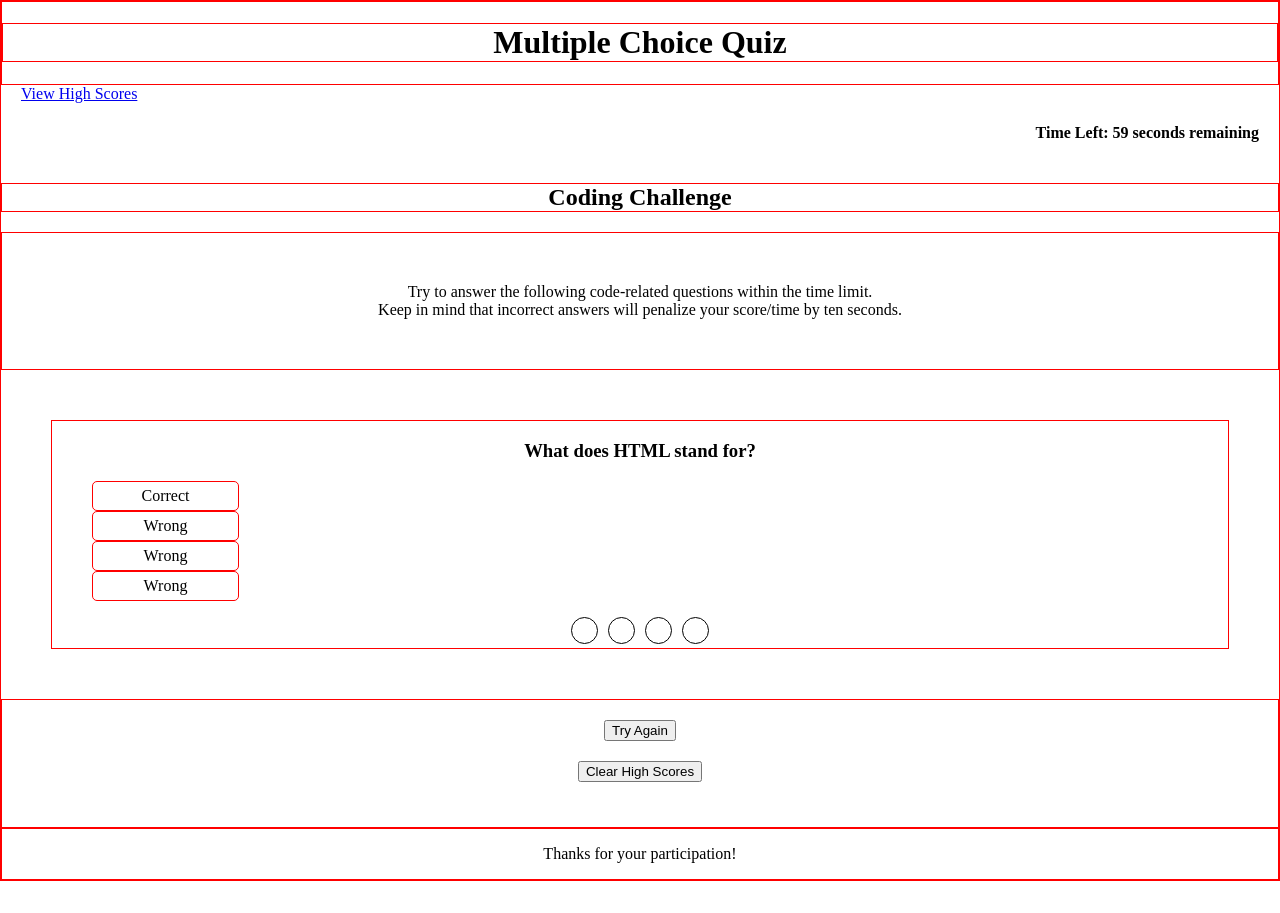
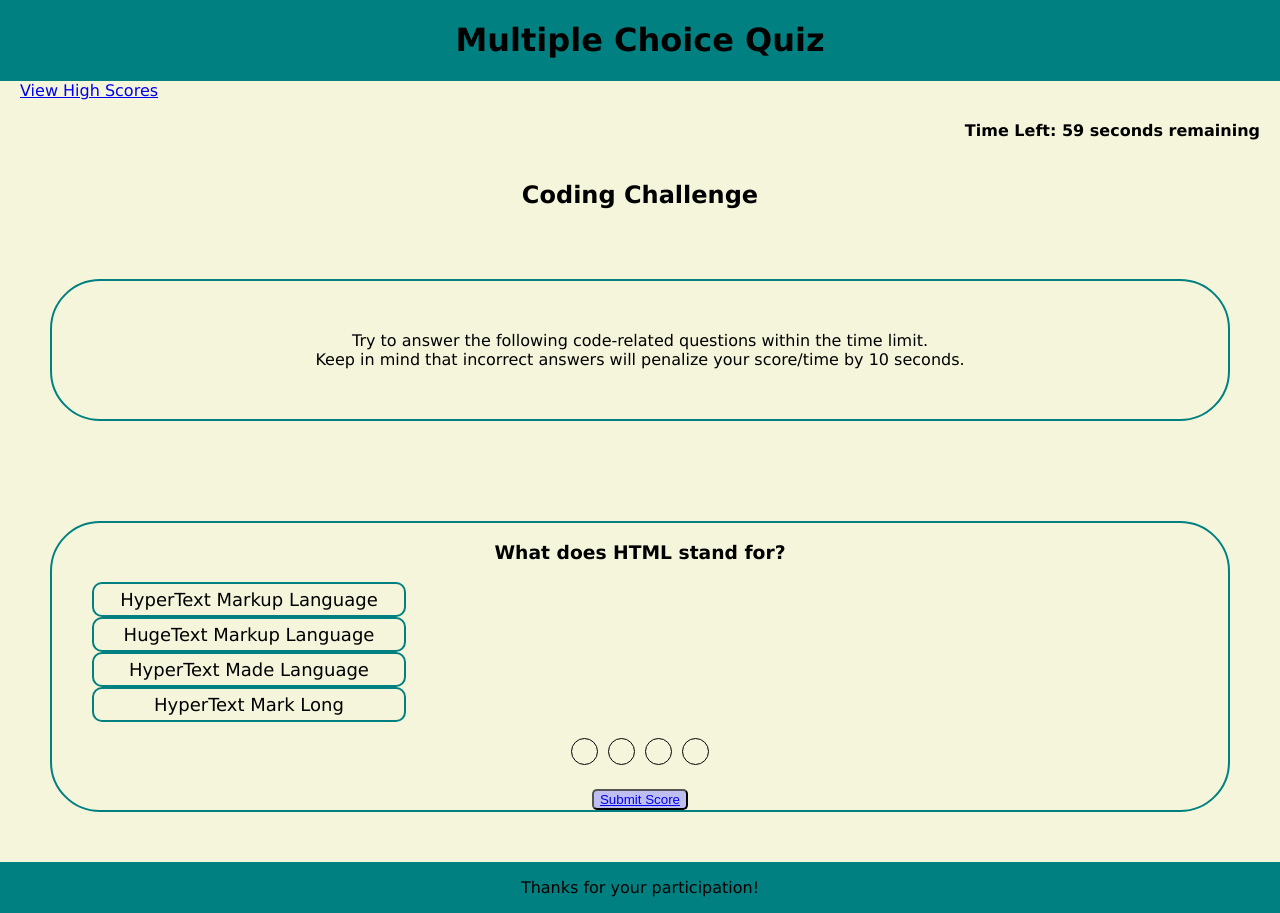
Before and after one commit to PMengler/Multiple-Choice-Quiz, a plain HTML site: page index.html in a window 1280 px wide. Both pictures are taken after a click on the button "Start Quiz". Before the commit the page ends 881 px from the top, so only its background shows below. Drawn offline with Linux system fonts and the light colour scheme.

Commit message:
almost done. added lots of javascript and css

```diff
--- a/assets/css/style.css
+++ b/assets/css/style.css
@@ -2,18 +2,27 @@ body {
     display: flex;
     flex-flow: column wrap;
     margin: 0 auto;
-    border: red 1px solid;
+    /* border: red 1px solid; */
     flex-direction: space-between;
+    background-color: beige;
+    font-family: 'Lucida Sans', 'Lucida Sans Regular', 'Lucida Grande', 'Lucida Sans Unicode', Geneva, Verdana, sans-serif;
 }
 
 header {
-    border: red 1px solid;
+    /* border: red 1px solid; */
+    background-color: teal;
 }
 
-h1,
+h1 {
+    text-align: center;
+    /* border: red 1px solid; */
+    background-color: teal;
+}
+
 h2 {
     text-align: center;
-    border: red 1px solid;
+    /* border: red 1px solid; */
+    background-color: beige;
 }
 
 h4 {
@@ -26,10 +35,13 @@ nav {
     display: inline-block;
     flex-direction: flex-start;
     margin-left: 20px;
+    background-color: beige;
 }
 
 section {
-    border: red 1px solid;
+    border: teal 2px solid;
+    border-radius: 50px;
+    margin: 50px;
     flex-flow: column wrap;
     flex-shrink: 1;
     text-align: center;
@@ -37,7 +49,14 @@ section {
 
 p {
    text-align: center;
+   /* border: red 1px solid; */
    /* margin: 80px; */
+}
+
+ol,
+li {
+    text-align: center;
+    font-size: 18px;
 }
 
 button {
@@ -47,6 +66,8 @@ button {
     margin-top: 20px;
     align-items: center;
     cursor: pointer;
+    border-radius: 5px;
+    background-color: rgb(190, 190, 240);
 }
 
 .startQuiz {
@@ -59,13 +80,13 @@ button {
 }
 
 footer {
-    border: red 1px solid;
+    background-color: teal;
 }
 
 /* found this code */
-#question {
+/* #question {
 
-}
+} */
 
 #question p{
     margin : 0;
@@ -82,9 +103,9 @@ footer {
 .choice{
     display: flex;
     flex-direction: column;
-    width : 135px;
-    border : 1px solid red;
-    border-radius: 5px;
+    width : 300px;
+    border : 2px solid teal;
+    border-radius: 10px;
     cursor: pointer;
     padding : 5px;
 }
@@ -108,7 +129,7 @@ footer {
     margin-right : 5px;
 }
 
-#scoreContainer{
+/* #scoreContainer{
     margin: 75px auto;
     background-color: white;
     opacity: 0.8;
@@ -118,7 +139,7 @@ footer {
     box-shadow: 0px 5px 15px 0px;
     position: relative;
     display: none;
-}
+} */
 
 /* #scoreContainer img{
     position: absolute;
@@ -126,7 +147,7 @@ footer {
     left:325px;
 } */
 
-#scoreContainer p{
+/* #scoreContainer p{
     position: absolute;
     display: block;
     width : 59px;
@@ -136,4 +157,4 @@ footer {
     font-size: 1.5em;
     font-weight: bold;
     text-align: center;
-}
+} */
--- a/assets/js/script.js
+++ b/assets/js/script.js
@@ -11,36 +11,39 @@ const choiceD = document.getElementById("D");
 const counter = document.getElementById("counter");
 const progress = document.getElementById("progress");
 const scoreDiv = document.getElementById("scoreContainer");
+const submitEl = document.getElementById("submitScore");
+
+var timeLeft = 60;
 
 // create our questions
 let questions = [
     {
         question: "What does HTML stand for?",
-        choiceA: "Correct",
-        choiceB: "Wrong",
-        choiceC: "Wrong",
-        choiceD: "Wrong",
+        choiceA: "HyperText Markup Language",
+        choiceB: "HugeText Markup Language",
+        choiceC: "HyperText Made Language",
+        choiceD: "HyperText Mark Long",
         correct: "A"
     },{
         question: "What does CSS stand for?",
-        choiceA: "Wrong",
-        choiceB: "Correct",
-        choiceC: "Wrong",
-        choiceD: "Wrong",
+        choiceA: "Corresponding Style Sheets",
+        choiceB: "Cascading Style Sheets",
+        choiceC: "Cool Style Sheets",
+        choiceD: "Cascading Sheet Styles",
         correct: "B"
     },{
         question: "What does JS stand for?",
-        choiceA: "Wrong",
-        choiceB: "Wrong",
-        choiceC: "Correct",
-        choiceD: "Wrong",
+        choiceA: "JokerStyle",
+        choiceB: "JumbleScript",
+        choiceC: "JavaScript",
+        choiceD: "JavaSheet",
         correct: "C"
     },{
-        question: "How do you invoke a function?",
-        choiceA: "Wrong",
-        choiceB: "Wrong",
-        choiceC: "Wrong",
-        choiceD: "Correct",
+        question: "What is the correct syntax for invoking a function?",
+        choiceA: "function{}",
+        choiceB: "function[]",
+        choiceC: "function||",
+        choiceD: "function()",
         correct: "D"
     }
 ];
@@ -93,8 +96,8 @@ function displayCounter(){
             displayQuestion();
         }else{
             // end the quiz and show the score
-            // clearInterval(timeLeft);
-            displayScore();
+            clearInterval(timerEl);
+            // displayScore();
         }
     }
 };
@@ -105,16 +108,24 @@ function checkAnswer(answer) {
         answerIsCorrect();
     } else {
         answerIsWrong();
+
     }
     count = 0;
     if (runningQuestion < lastQuestion) {
         runningQuestion++;
         displayQuestion();
-     } else {
-        displayScore();
+     }
+     else {
+        clearInterval(timeLeft);
      }
      console.log(score);
+     localStorage.setItem('score', score);
 };
+
+submitEl.addEventListener("click", function() {
+    var name = prompt("You answered " + localStorage.getItem("score", score) + " out of 4 correctly. Enter your name to save your score.");
+    localStorage.setItem("name", name);
+});
 
 // answer is Correct
 function answerIsCorrect(){
@@ -124,19 +135,11 @@ function answerIsCorrect(){
 // answer is Wrong
 function answerIsWrong(){
     document.getElementById(runningQuestion).style.backgroundColor = "red";
-};
-
-function displayScore(){
-    scoreDiv.style.display = "block";
-
-    // calculate the amount of question percent answered by the user
-    const scorePerCent = Math.round(100 * score/questions.length);
+    timeLeft -= 10;
 };
 
 // Timer that counts down from 60 seconds to 0
 function countdown() {
-    var timeLeft = 60;
-
     var timeInterval = setInterval(function() {
     if (timeLeft > 1) {
         timerEl.textContent = 'Time Left: ' + timeLeft + ' seconds remaining';
@@ -147,8 +150,7 @@ function countdown() {
         timeLeft--;
     } else {
         timerEl.textContent = 'Time is up!'
-        clearInterval(timeInterval);
-        // alert(score);
-    }
+        clearInterval(timeLeft);
+    };
 }, 1000)
 };
--- a/index.html
+++ b/index.html
@@ -13,7 +13,7 @@
 </header>
 
 <nav>
-    <a href = "#">View High Scores</a>
+    <a href = "/highscores.html">View High Scores</a>
     <h4 id = "countdown"></h4>
 </nav>
 
@@ -23,7 +23,7 @@
     <section>
         <div class="container">
             <p>Try to answer the following code-related questions within the time limit. <br>
-            Keep in mind that incorrect answers will penalize your score/time by ten seconds.
+            Keep in mind that incorrect answers will penalize your score/time by 10 seconds.
             </p>
         </div>
         <button class="startQuiz" id="start">Start Quiz</button>
@@ -40,15 +40,15 @@
             </ul>
         <div id="counter"></div>
         <div id="progress"></div>
+        <button id="submitScore">
+            <a href="/highscores.html">Submit Score</a>
+        </button>
+
     </section>
 
-    <div id="scoreContainer" style="display: none"></div>
-
-    <section>
-
-        <button id="restart">Try Again</button>
-        <button id="clear">Clear High Scores</button>
-    </section>
+    <!-- <section>
+        <div id="scoreContainer" style="display: none"></div>
+    </section> -->
 
 </body>
 
```
Also changed, not shown: assets/js/highscores.js (added, +43 -0 lines), highscores.html (added, +25 -0 lines).
